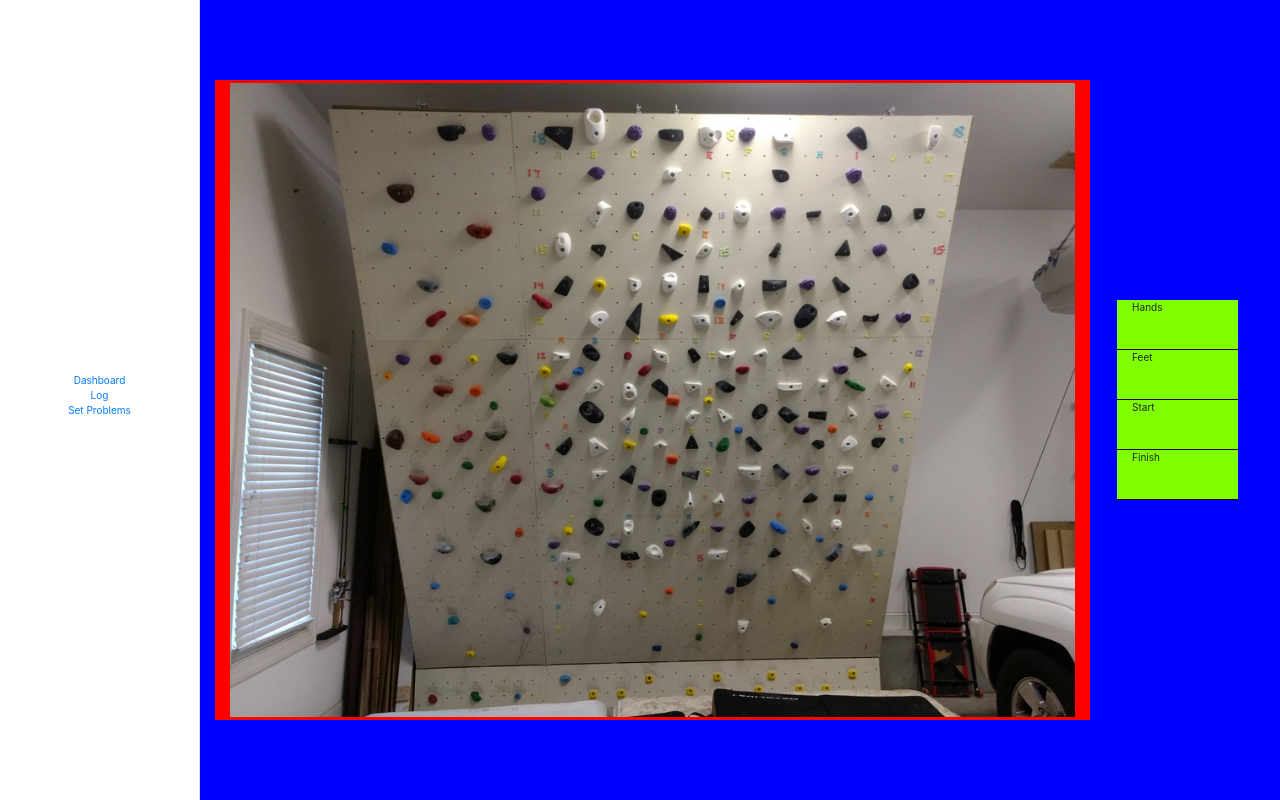
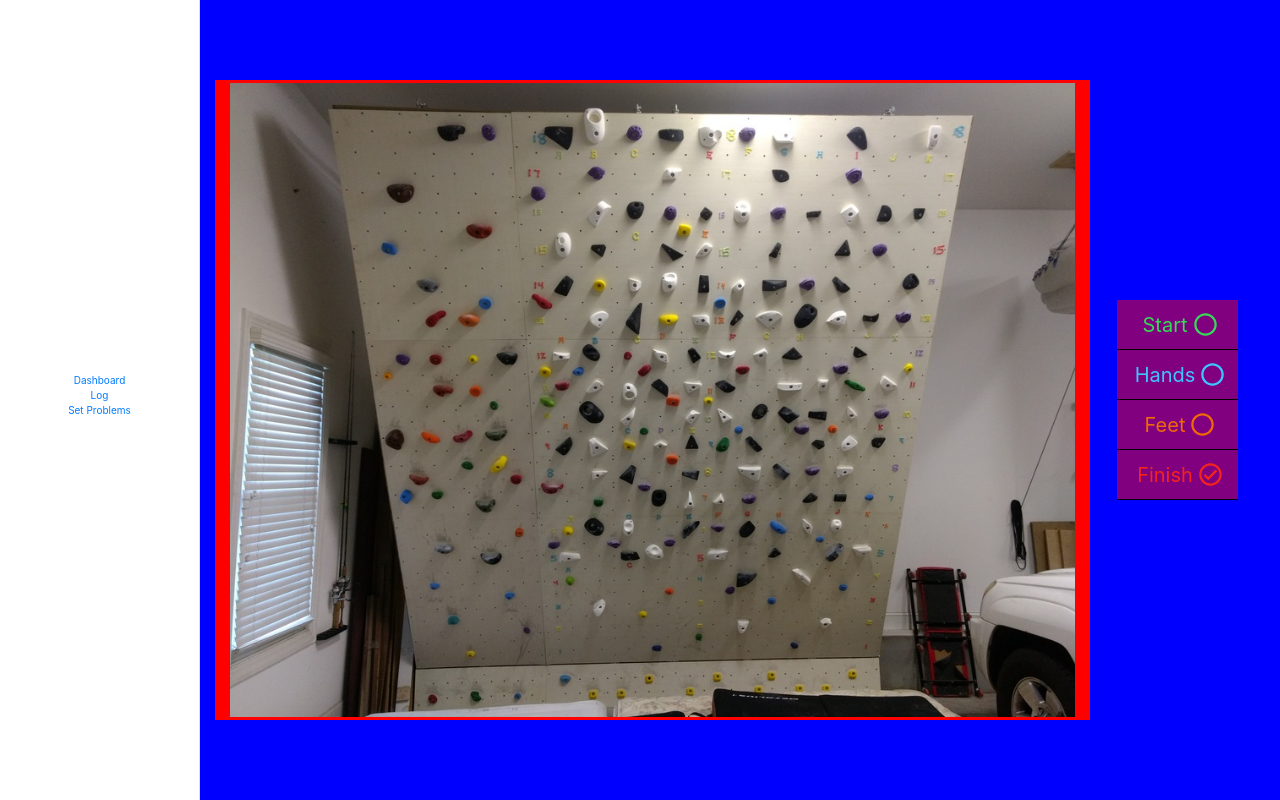
Before and after one commit to Davideuijinlee/buddy_board, a React app: page /create in a window 1280 px wide. Built offline with nearby package versions, Linux system fonts and the light colour scheme.

Commit message:
rreact dnd

```diff
--- a/package.json
+++ b/package.json
@@ -13,8 +13,10 @@
     "node-sass": "^4.14.1",
     "npm": "^6.14.7",
     "react": "^16.13.1",
+    "react-beautiful-dnd": "^13.0.0",
     "react-bootstrap": "^1.2.2",
     "react-dom": "^16.13.1",
+    "react-draggable": "^4.4.3",
     "react-router-dom": "^5.2.0",
     "react-scripts": "3.4.1"
   },
--- a/src/assets/sass/components/create.scss
+++ b/src/assets/sass/components/create.scss
@@ -31,14 +31,43 @@
             height: 80%;
         }
         &__actions {
+            cursor: -webkit-grab;
+            cursor: grab;
             background: purple;
             height: 20rem;
             padding: 0;
 
+            &:active {
+                cursor: -webkit-grabbing;
+                cursor: grabbing;
+            }
+
             &__type {
-                background: chartreuse;
+                align-items: center;
+                display: flex;
+                font-size: 2rem;
+                justify-content: center;
                 border-bottom: 1px black solid;
                 height: 5rem;
+
+                &--start {
+                    color: #37da56;
+                }
+                &--feet {
+                    color: #f16906;
+                }
+                &--finish {
+                    color: #f4241d;                    ;
+                }
+                &--hands {
+                    color: #40c4ff;
+                }
+
+                &--icon {
+                    color: inherit;
+                    margin-left: 1rem;
+                    transform: scale(1.8);
+                }
             }
         }
     }
--- a/src/components/App.js
+++ b/src/components/App.js
@@ -5,7 +5,7 @@ import '../assets/sass/main.scss';
 
 import Problems from './Problems';
 import Log from './Log';
-import Create from './Create';
+import CreateBoard from './Create';
 
 
 const App = () => {
@@ -14,7 +14,7 @@ const App = () => {
             <Switch>
                 <Route exact path="/" component={Problems} />
                 <Route path="/Log" component={Log} />
-                <Route path="/create" component={Create} />
+                <Route path="/create" component={CreateBoard} />
             </Switch>
         </BrowserRouter>
     )
--- a/src/components/Create/index.js
+++ b/src/components/Create/index.js
@@ -1,10 +1,15 @@
-import React, { Fragment } from 'react';
+import React, { Component, Fragment } from 'react';
 
 import Navigation from '../Navigation';
 
+import CheckCircleOutlineOutlinedIcon from '@material-ui/icons/CheckCircleOutlineOutlined';
+import RadioButtonUncheckedOutlinedIcon from '@material-ui/icons/RadioButtonUncheckedOutlined';
+
 import climbingWall1 from '../../assets/images/climbing_wall.jpg';
 
-export default props => {
+class CreateBoard extends Component {
+
+    render() {
         return (
             <Fragment>
                 <Navigation/>
@@ -17,10 +22,22 @@ export default props => {
                                 </div>
                                 <div className="col-2 create__holds__container">
                                     <div className="col-10 create__holds__actions offset-1">
-                                    <div className="col-12 create__holds__actions__type"> Hands </div>
-                                    <div className="col-12 create__holds__actions__type"> Feet </div>
-                                    <div className="col-12 create__holds__actions__type"> Start </div>
-                                    <div className="col-12 create__holds__actions__type"> Finish </div>
+                                        <div className="col-12 create__holds__actions__type create__holds__actions__type--start">
+                                            Start
+                                            <RadioButtonUncheckedOutlinedIcon className="create__holds__actions__type--icon"/>
+                                        </div>
+                                        <div className="col-12 create__holds__actions__type create__holds__actions__type--hands">
+                                            Hands
+                                            <RadioButtonUncheckedOutlinedIcon className="create__holds__actions__type--icon"/>
+                                        </div>
+                                        <div className="col-12 create__holds__actions__type create__holds__actions__type--feet">
+                                            Feet
+                                            <RadioButtonUncheckedOutlinedIcon className="create__holds__actions__type--icon"/>
+                                        </div>
+                                        <div className="col-12 create__holds__actions__type create__holds__actions__type--finish">
+                                            Finish
+                                            <CheckCircleOutlineOutlinedIcon className="create__holds__actions__type--icon"/>
+                                        </div>
                                     </div>
                                 </div>
                             </div>
@@ -30,3 +47,6 @@ export default props => {
             </Fragment>
         )
     }
+}
+
+export default CreateBoard;
```
Also changed, not shown: 1 other file. Lines whose indentation alone changed are shown as unchanged.
